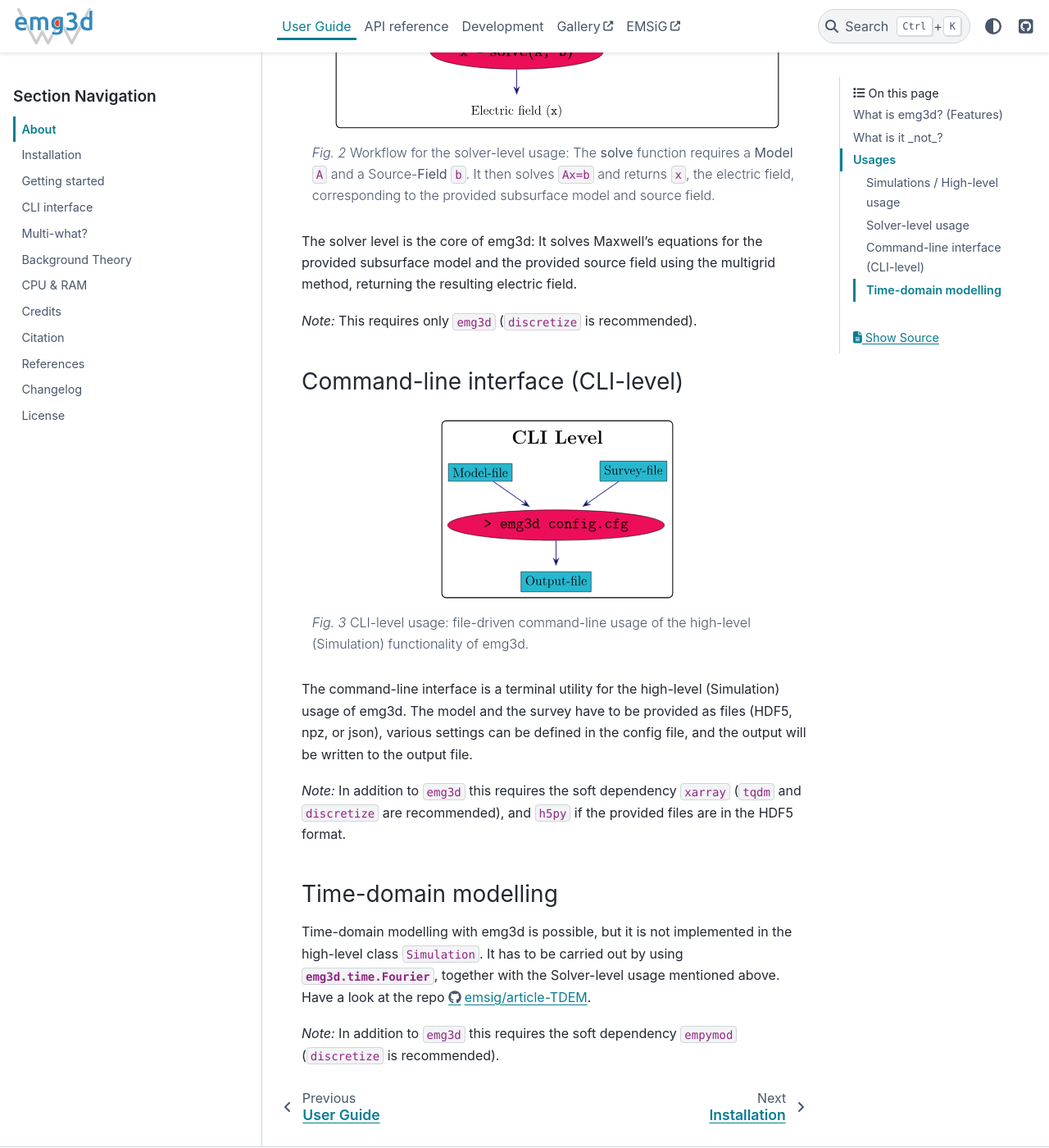
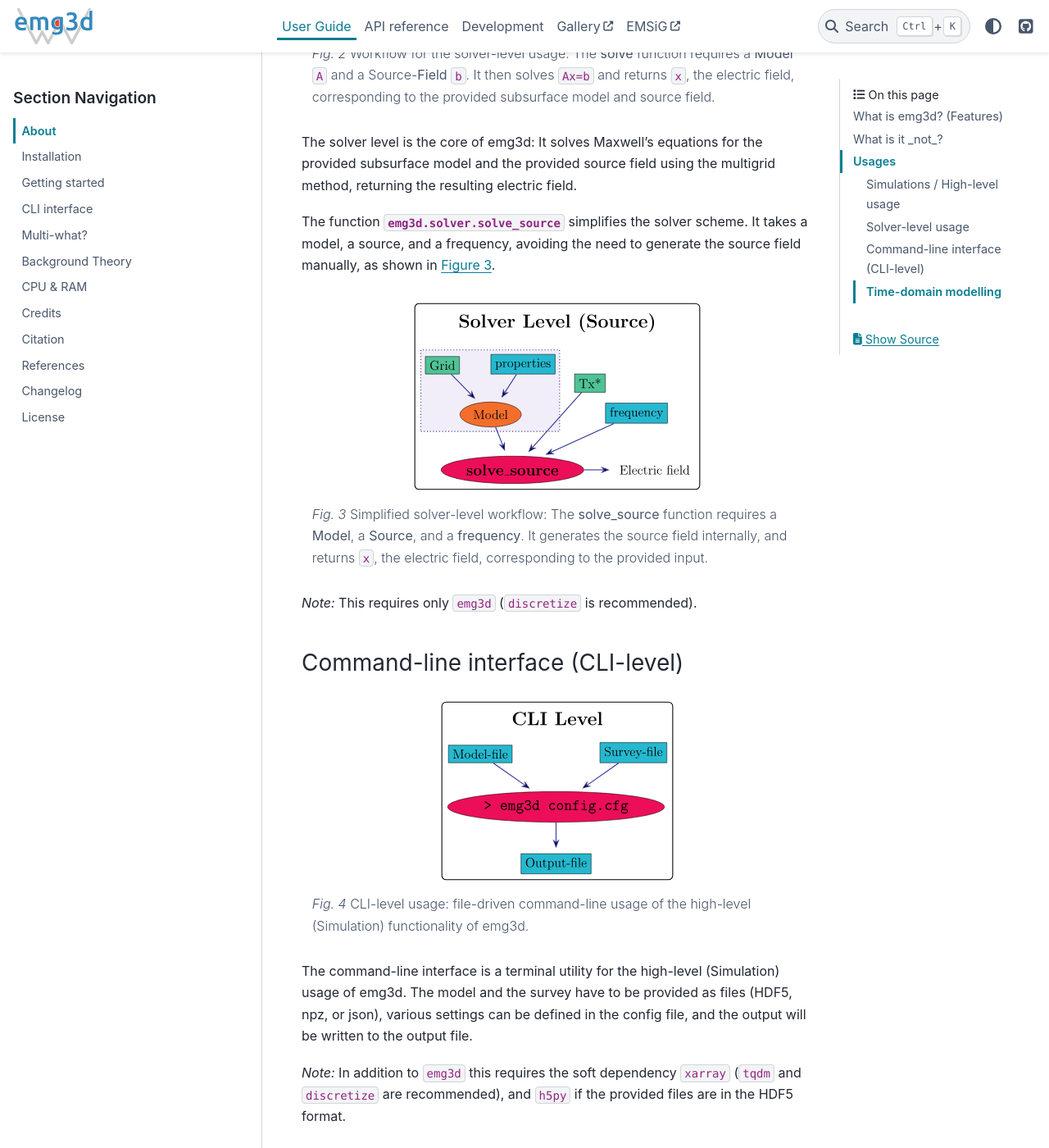
Before and after one commit to emsig/emg3d, a Sphinx documentation site: the page built from docs/user_guide/about.rst, in a window 1280 px wide and 1400 px high, scrolled down 2427 px. Shown: the whole window at 82% size. Built offline with Sphinx 7.4.7 and the PyData theme 0.15.4, drawn with Linux system fonts in a browser that asks for light colours; the version number could not be read and is left out.

Commit message:
Add simplified solver scheme

```diff
--- a/docs/user_guide/about.rst
+++ b/docs/user_guide/about.rst
@@ -95,6 +95,20 @@ The solver level is the core of emg3d: It solves Maxwell's equations for the
 provided subsurface model and the provided source field using the multigrid
 method, returning the resulting electric field.
 
+The function :func:`emg3d.solver.solve_source` simplifies the solver scheme. It
+takes a model, a source, and a frequency, avoiding the need to generate the
+source field manually, as shown in :numref:`Figure %s <solver-source-level>`.
+
+.. figure:: ../_static/levels4.svg
+   :align: center
+   :alt: Solver-source level usage
+   :name: solver-source-level
+
+   Simplified solver-level workflow: The **solve_source** function requires a
+   **Model**, a **Source**, and a **frequency**. It generates the source field
+   internally, and returns ``x``, the electric field, corresponding to the
+   provided input.
+
 *Note:* This requires only ``emg3d`` (``discretize`` is recommended).
 
 
```
Also changed, not shown: docs/_static/levels1.svg, docs/_static/levels2.svg, docs/_static/levels4.svg (added), 1 other file.
